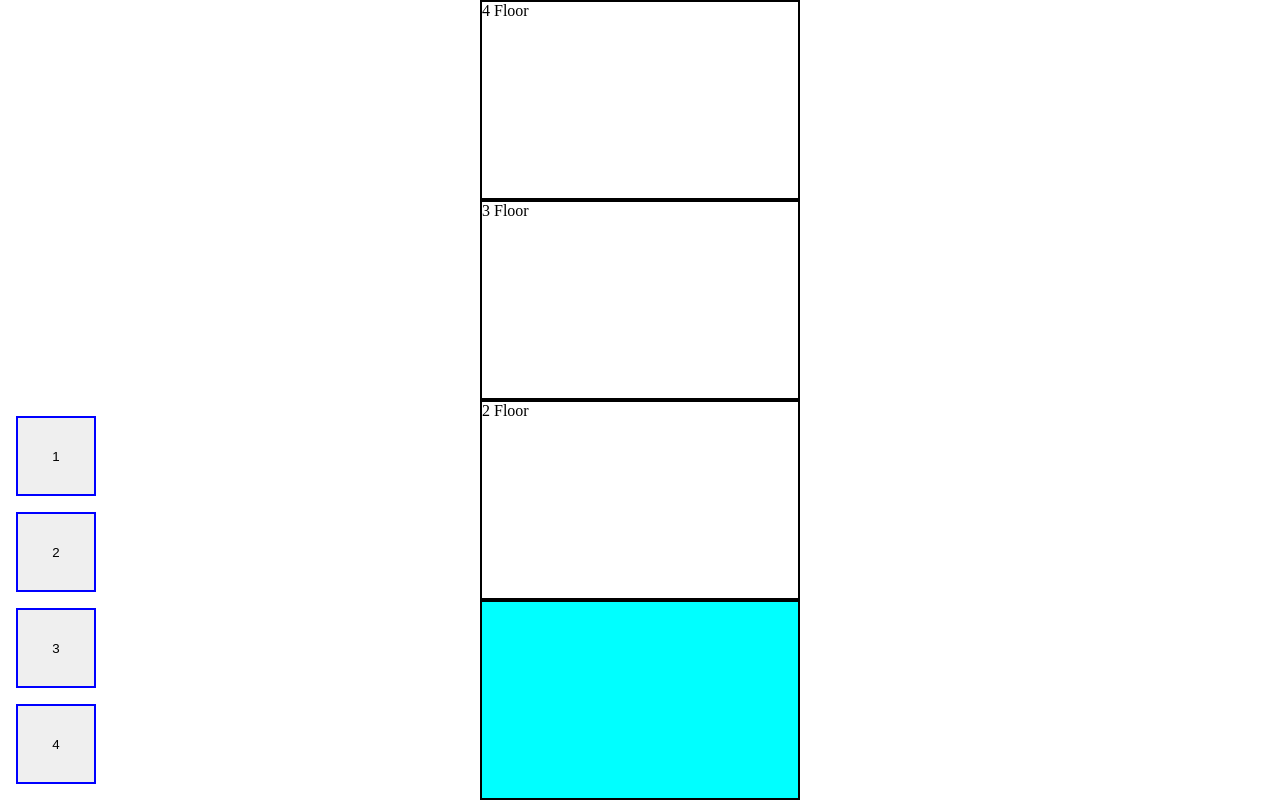
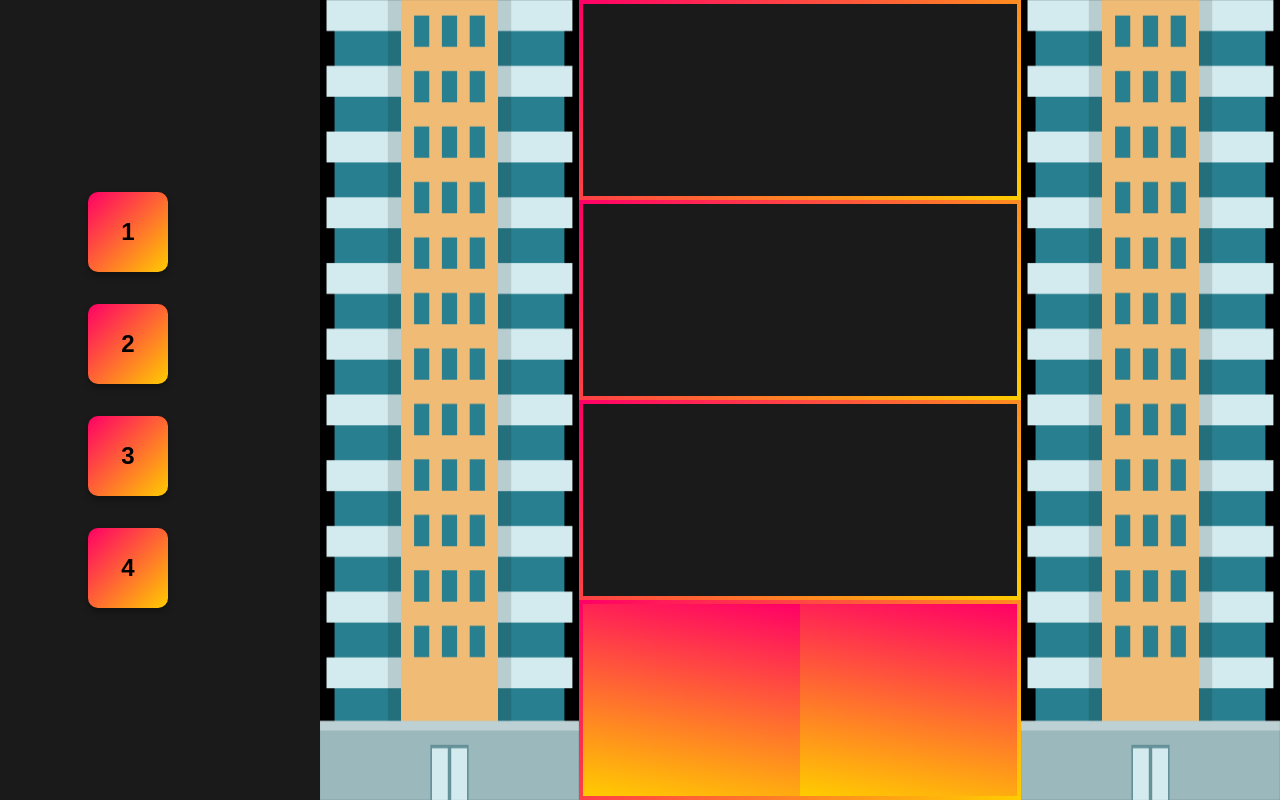
Before and after one commit to Hafiz-Furqan-Tech/Lift, a plain HTML site: page index.html in a window 1280 px wide. Drawn offline with Linux system fonts and the light colour scheme.

Commit message:
Update Files

```diff
--- a/app.js
+++ b/app.js
@@ -1,11 +1,68 @@
-document.addEventListener("DOMContentLoaded", function () {
+document.addEventListener("DOMContentLoaded",() => {
   const lift = document.querySelector(".lift");
-  const buttons = document.querySelectorAll("button");
+  const buttons = document.querySelectorAll(".btn");
+  const doors = document.querySelectorAll(".door");
+  const welcomeMessage = document.querySelector(".welcome-message");
+  let floors = [];
+  let isMoving = false;
+  let doorsOpen = false;
+
+  function closeDoors(callback) {
+    doors.forEach((door) => door.classList.remove("open-left", "open-right"));
+    setTimeout(() => {
+      doorsOpen = false;
+      if (callback) callback();
+    }, 1000); }
+
+  function openDoors() {
+    doors.forEach((door, index) => {
+      if (index === 0) {
+        door.classList.add("open-left");
+      } else if (index === 1) {
+        door.classList.add("open-right");
+      }
+    });
+    doorsOpen = true;
+  }
+
+  function moveLift(targetFloor) {
+    lift.style.transform = `translateY(${targetFloor * -25}vh)`;
+  }
+
+  function processNextFloor() {
+    if (floors.length === 0 || isMoving) return;
+    isMoving = true;
+
+    const targetFloor = floors.shift();
+
+    moveLift(targetFloor);
+
+    setTimeout(() => {
+
+      openDoors();
+
+
+      welcomeMessage.textContent = `Welcome to ${targetFloor + 1} floor !`;
+
+      setTimeout(() => {
+        closeDoors(() => {
+          isMoving = false;
+          processNextFloor();
+        });
+      }, 2000);
+    }, 1500);
+  }
 
   buttons.forEach((button, index) => {
     button.addEventListener("click", () => {
-      const targetFloor = index;
-      lift.style.transform = `translateY(${targetFloor * -25}vh)`;
+      if (!isMoving && !doorsOpen) {
+        floors.push(index);
+        processNextFloor();
+      } else if (!floors.includes(index)) {
+        floors.push(index);
+      }
     });
   });
+
+  closeDoors();
 });
--- a/index.html
+++ b/index.html
@@ -3,25 +3,41 @@
   <head>
     <meta charset="UTF-8" />
     <meta name="viewport" content="width=device-width, initial-scale=1.0" />
-    <title>Document</title>
+    <title>Lift Simulation</title>
     <link rel="stylesheet" href="style.css" />
   </head>
+
   <body>
     <div class="container">
-      <div class="floor floor4">4 Floor</div>
-      <div class="floor floor3">3 Floor</div>
-      <div class="floor floor2">2 Floor</div>
-      <div class="floor floor1">
-        <div class="lift"></div>
+      <div class="btn-container">
+        <button class="btn btn4">1</button>
+        <button class="btn btn3">2</button>
+        <button class="btn btn2">3</button>
+        <button class="btn btn1">4</button>
       </div>
-      <div class="button-container">
-        <button class="btn1">1</button>
-        <button class="btn2">2</button>
-        <button class="btn3">3</button>
-        <button class="btn4">4</button>
+      <div class="floor-container">
+        <img
+          src="vecteezy_skyscraper-city-buildings-clipart-design-illustration_9391135.png"
+          alt="Building"
+        />
+        <div class="floors">
+          <div class="floor floor4"></div>
+          <div class="floor floor3"></div>
+          <div class="floor floor2"></div>
+          <div class="floor floor1">
+            <div class="lift">
+              <div class="door door-left open-left"></div>
+              <div class="door door-right open-right"></div>
+              <span class="welcome-message"></span>
+            </div>
+          </div>
+        </div>
+        <img
+          src="vecteezy_skyscraper-city-buildings-clipart-design-illustration_9391135.png"
+          alt="Building"
+        />
       </div>
     </div>
-
     <script src="app.js"></script>
   </body>
 </html>
--- a/style.css
+++ b/style.css
@@ -4,38 +4,132 @@
   box-sizing: border-box;
 }
 
+body {
+  font-family: Arial, sans-serif;
+  background-color: #1a1a1a;
+}
+
 .container {
-  display: grid;
   height: 100vh;
+  width: 100%;
+  display: flex;
+  justify-content: space-between;
+  background-color: #1a1a1a;
+}
+
+.btn-container {
+  height: 100%;
+  width: 20%;
+  display: flex;
+  flex-direction: column;
+  justify-content: center;
+  align-items: center;
+  gap: 2rem;
+}
+
+.btn {
+  height: 5rem;
+  width: 5rem;
+  border: none;
+  color: black;
+  background: linear-gradient(135deg, #ff0066, #ffcc00);
+  font-size: 1.5rem;
+  font-weight: bolder;
+  cursor: pointer;
+  border-radius: 10px;
+  box-shadow: 0 4px 6px rgba(0, 0, 0, 0.3);
+  transition: transform 0.3s, box-shadow 0.3s;
+}
+
+.btn:hover {
+  transform: scale(1.1);
+  box-shadow: 0 6px 8px rgba(0, 0, 0, 0.4);
+}
+
+.floor-container {
+  height: 100%;
+  width: 75%;
+  display: flex;
+  position: relative;
+}
+
+.floor-container img {
+  height: 100vh;
+  width: 27%;
+  background-color: black;
+  z-index: 1;
+}
+
+.floors {
+  display: flex;
+  flex-direction: column;
+  height: 100%;
   width: 100%;
 }
 
 .floor {
-  width: 25%;
-  height: 25vh;
-  border: 2px solid black;
-  margin: auto;
+  height: 25%;
+  width: 100%;
+  border: 4px solid;
+  border-image: linear-gradient(135deg, #ff0066, #ffcc00) 1;
+  position: relative;
 }
 
 .lift {
   height: 100%;
   width: 100%;
-  background-color: aqua;
+  background-color: aquamarine;
   position: relative;
-  transition: transform 1s;
+  transition: transform 1.5s ease-in-out;
+  display: flex;
+  justify-content: center;
+  align-items: center;
 }
 
-.button-container {
-  display: flex;
-  flex-direction: column;
-  padding: 1rem;
+.door {
   position: absolute;
-  bottom: 0;
-  gap: 1rem;
+  height: 100%;
+  width: 50%;
+  background: linear-gradient(190deg, #ff0066, #ffcc00);
+  transition: transform 1s ease-in-out;
 }
 
-button {
-  height: 5rem;
-  width: 5rem;
-  border: 2px solid blue;
+.door-left {
+  left: 0;
+  transform: translateX(0);
 }
+
+.door-right {
+  right: 0;
+  transform: translateX(0);
+}
+
+.open-left {
+  transform: translateX(-100%);
+}
+
+.open-right {
+  transform: translateX(100%);
+}
+
+.welcome-message {
+  text-align: center;
+  margin: auto;
+  font-size: 2rem;
+  font-weight: bold;
+  color: #000;
+  width: 100%;
+  z-index: -1;
+}
+
+@media (min-width: 1400px) {
+  .btn {
+    height: 6.5rem;
+    width: 6.5rem;
+    font-size: 1.8rem;
+  }
+
+  .btn-container {
+    gap: 3rem;
+  }
+}
```
Also changed, not shown: vecteezy_skyscraper-city-buildings-clipart-design-illustration_9391135.png (added).
